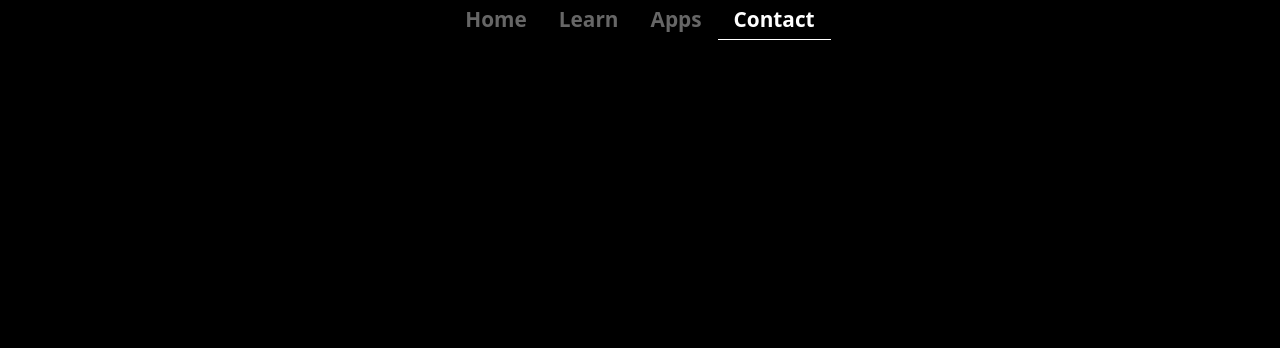
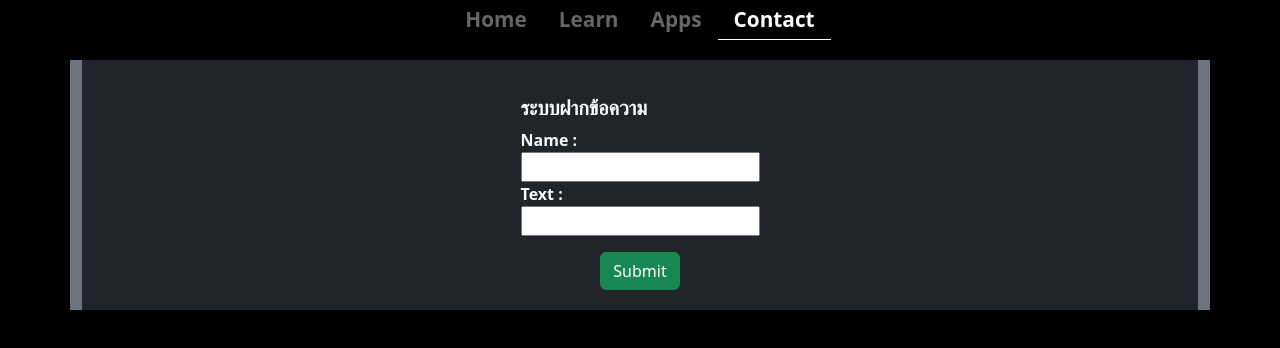
Before and after one commit to istyleT/PersonalWeb, a React (Create React App) app in the folder FrontEnd/istyletreact/: page /contact in a window 1280 px wide. Shown: the top 348 px of the page. Built offline with nearby package versions, Linux system fonts and the light colour scheme.

Commit message:
master file prepare gitclone

```diff
--- a/FrontEnd/istyletreact/src/pages/applications.js
+++ b/FrontEnd/istyletreact/src/pages/applications.js
@@ -14,7 +14,7 @@ const Applications = () => {
                          );
                     });
                     return (
-                       <main className="main-applications">
+                       <main className="main-applications p-1">
                           {appList}
                        </main>
                     );
--- a/FrontEnd/istyletreact/src/pages/componentspage/Block-app.css
+++ b/FrontEnd/istyletreact/src/pages/componentspage/Block-app.css
@@ -1,7 +1,7 @@
 .main-Block-app {
               width: 70%;
               margin-left:15% ;
-              border-radius: 40px;
+              border-radius: 50px;
               transition: 0.3s;
               box-shadow: 0px 0px 15px 10px crimson;
               cursor: pointer;
--- a/FrontEnd/istyletreact/src/pages/componentspage/Block-app.js
+++ b/FrontEnd/istyletreact/src/pages/componentspage/Block-app.js
@@ -3,7 +3,7 @@ import './Block-app.css'
 const BlockApp = (props) => {
                     const { title, description, thumbnailUrl } = props;
                     return (
-  <div className="main-Block-app px-1 pt-1 mt-5 text-center bg-dark text-light ">
+  <div className="main-Block-app px-1 pt-1 mt-4 mb-5 text-center bg-dark text-light ">
     <h1 className="topic-app display-4 fw-bold">{title}</h1>
     <div className="col-lg-6 mx-auto">
       <p className="mb-3 font-monospace">{description}</p>
--- a/FrontEnd/istyletreact/src/pages/componentspage/Element-knowledge.css
+++ b/FrontEnd/istyletreact/src/pages/componentspage/Element-knowledge.css
@@ -7,14 +7,17 @@
                     border: 2px solid white;
                     outline-offset: 4px;
                     outline: 4px solid darkorchid;
+                    transition: 0.3s;
+}
+.main-element-knowledge:hover {
+                    scale: 1.1;
 }
 .btn-knowledge {
                     background-color: rgb(223, 72, 72);
                     color: aliceblue;
                     transition: all ease-in 0.2s;
 }
-.btn-knowledge:hover, active {
+.btn-knowledge:hover{
                     background-color: rgb(152, 74, 207);
                     color: aliceblue;
-                    scale: 1.15;
 }
--- a/FrontEnd/istyletreact/src/pages/componentspage/formcontact.css
+++ b/FrontEnd/istyletreact/src/pages/componentspage/formcontact.css
@@ -0,0 +1,3 @@
+.main-formcontact {
+                    padding: 20px;
+}
--- a/FrontEnd/istyletreact/src/pages/componentspage/formcontact.js
+++ b/FrontEnd/istyletreact/src/pages/componentspage/formcontact.js
@@ -1,10 +1,81 @@
 import React from "react";
-import './formcontact.css'
+import './Formcontact.css'
+// set start value
+const startmessage = {sender: "", inbox: ""};
 const FormContact = () => {
+    // States
+    const [message, setmessage] = React.useState(startmessage);
+    const [editmessage, seteditmessage] = React.useState(null);
+    const [messageall, setmessageall] = React.useState([]);
+    // Functions
+    function onValueChange(event) {
+        const {name, value} = event.target;
+        setmessage((preMessage) => {
+            return {
+                ...preMessage,
+                [name]: value
+            };
+        });
+    };
+    function onSubmitnote(event) {
+        event.preventDefault();
+
+        setmessageall((preMessageall)=>{
+            const newmessage = {...message};
+            newmessage.id = Date.now().toString();
+            return [newmessage,...preMessageall];
+        });
+        setmessage(startmessage);
+    };
+    function deleteMessage(messageid) {
+        setmessageall ((preMessageall) => {
+            return preMessageall.filter((message) => {
+                return message.id !== messageid;
+            });
+        }
+    )};
+    //  UI components
+    const messageElement = messageall.map((message) => {
+             return (
+                <div key={message.id} className="container bg-light">
+                    <h5 className="text-danger">Name : {message.sender}</h5>
+                    <h5 className="text-danger">Text : {message.inbox}</h5>
+                    <p><a className="fw-bold" href="#" onClick={() => {seteditmessage(message.id)}}>Edit</a></p>
+                    <p> | </p>
+                    <p><a className="fw-bold" href="#" onClick={() => {deleteMessage(message.id)}}>Delet</a></p>
+                </div>
+             );
+    });
+    const editmessageElement = messageall.filter((message) => {})
+
+
                     return (
-                                        <form className="main-formcontact">
-                                                            <div className="form-group"></div>
+                        <div className="container bg-secondary">
+                             <form onSubmit={onSubmitnote} className="main-formcontact d-flex flex-column align-items-center bg-dark w-80" >
+                                            <div className="input-data d-flex flex-column py-3">
+                                                <h5 className="fw-bold text-light">ระบบฝากข้อความ</h5>
+                                                <label className="text-light fw-bold" htmlFor="name-sender">Name :</label>
+                                                <input type="text" value={message.sender} name="sender" onChange={onValueChange}/>
+                                                <label className="text-light fw-bold" htmlFor="text-message">Text :</label>
+                                                <input type="text" value={message.inbox} name="inbox" onChange={onValueChange}/>
+                                                {/* <label className="text-light fw-bold" for="contact-sender">Tel :</label> */}
+                                                {/* <input type="number"/> */}
+                                                {/* <label className="text-light fw-bold" for="test">test</label> */}
+                                                {/* <input type="range"/> */}
+                                                {/* <label className="text-light fw-bold" for="test">test</label> */}
+                                                {/* <input type="color"/> */}
+                                            </div>
+                                            <div>
+                                                <button type="submit" className="btn btn-success">Submit</button>
+                                                {/* <button className="btn btn-warning">Reset</button> */}
+                                                {/* <button className="btn btn-danger">Cancel</button> */}
+                                            </div>
                                         </form>
+                                            <div className="container bg-warning text-danger">
+                                            {messageElement}
+                                            </div>
+                        </div>
+
                     );
 
 }
--- a/FrontEnd/istyletreact/src/pages/contact.js
+++ b/FrontEnd/istyletreact/src/pages/contact.js
@@ -1,9 +1,10 @@
 import React from "react";
 import './contact.css';
+import FormContact from "./componentspage/Formcontact";
 const Contact = () => {
                     return (
                                         <main className="main-contact">
-
+                                                   <FormContact/>
                                         </main>
                     );
 };
--- a/FrontEnd/istyletreact/src/pages/home.css
+++ b/FrontEnd/istyletreact/src/pages/home.css
@@ -21,7 +21,7 @@
      transition: all 0.1s;
      border : none;
 }
-.profile-link:hover {
+.profile-link:hover  {
      background-color: Indigo;
      outline-offset: 4px;
      outline: 4px solid Indigo;
```
Also changed, not shown: 1 other file (tests, documents, lock files or other folders).
